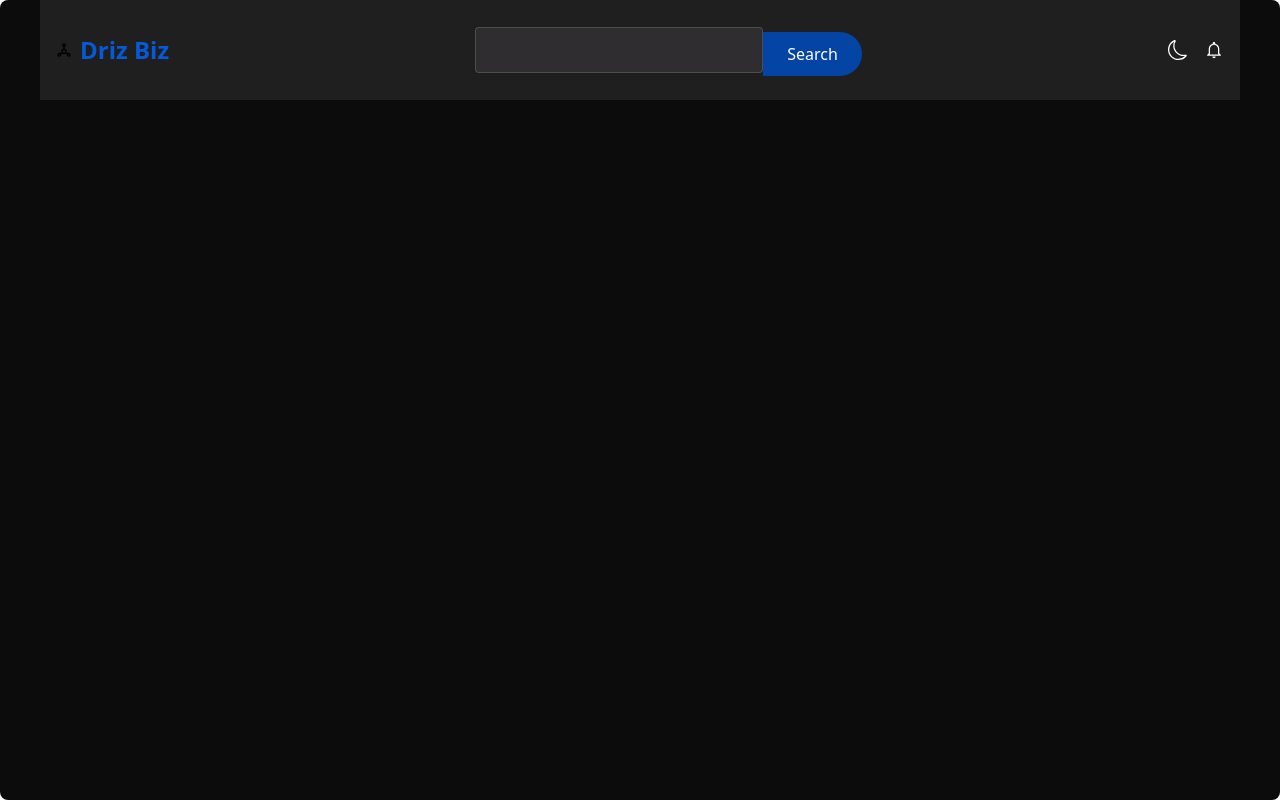
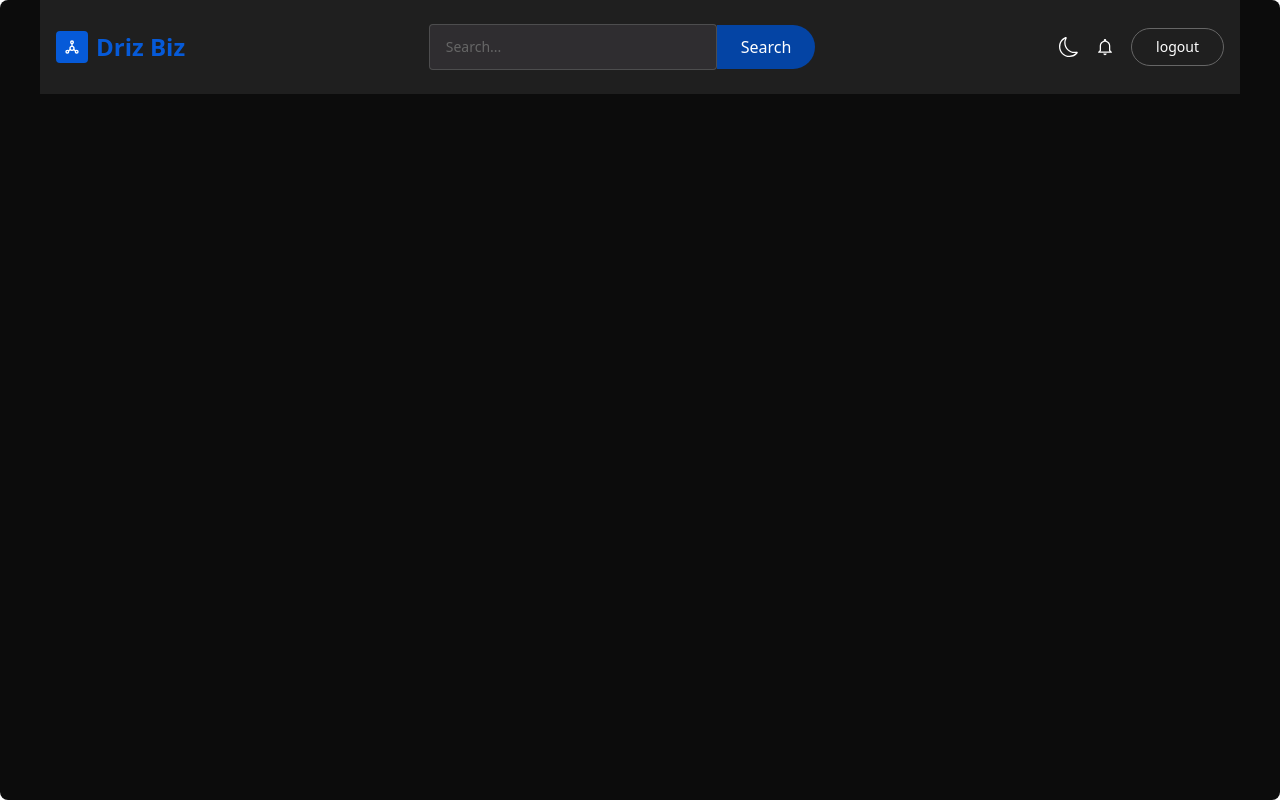
Before and after one commit to mdrisco4/fullstack_social_media_react_FE, a React (Create React App) app: page / in a window 1280 px wide. Built offline with nearby package versions, Linux system fonts and the light colour scheme.

Commit message:
fixed a small bit of styling on the header bar and added a Logout button.

```diff
--- a/src/components/TopBar.jsx
+++ b/src/components/TopBar.jsx
@@ -9,6 +9,7 @@ import { SetTheme } from '../redux/theme';
 import { fetchPosts } from '../utils';
 import { BsMoon, BsSunFill } from 'react-icons/bs';
 import { IoMdNotificationsOutline } from "react-icons/io";
+import { Logout } from '../redux/userSlice';
 
 
 
@@ -37,7 +38,7 @@ const TopBar = () => {
   return (
     <div className='topbar w-full flex items-center justify-between py-3 md:py-6 px-4 bg-primary'>
         <Link to='/' className='flex gap-2 items-center'>
-            <div>
+            <div className='p-1 md:p-2 bg-[#065ad8] rounded text-white'>
                 <TbSocial />
             </div>
             <span className='text-x1 md:text-2xl text-[#065ad8] font-semibold'>
@@ -49,14 +50,14 @@ const TopBar = () => {
             onSubmit={handleSubmit(handleSearch)}
         >
             <TextInput
-                placerholder='Search...'
+                placeholder='Search...'
                 styles='w-[18rem] lg:w[38rem] rounded-1-full py-3'
                 register={register("search")}
             />
             <CustomButton
                 title='Search'
                 type='submit'
-                containerStyles='bg-[#0444a4] text-white px-6 py-2.5 mt-2 rounded-r-full'
+                containerStyles='bg-[#0444a4] text-white px-6 py-2.5 rounded-r-full'
             />
         </form>
         {/* ICONS */}
@@ -67,6 +68,13 @@ const TopBar = () => {
             <div className='hidden lg:flex'>
                 <IoMdNotificationsOutline />
             </div>
+            <div>
+                <CustomButton
+                    onClick={() => dispatch(Logout())}
+                    title='logout'
+                    containerStyles='text-sm text-ascent-1 px-4 md:px-6 py-1 md:py-2 border border-[#666] rounded-full'
+                />
+            </div>
         </div>
     </div>
   )
```
